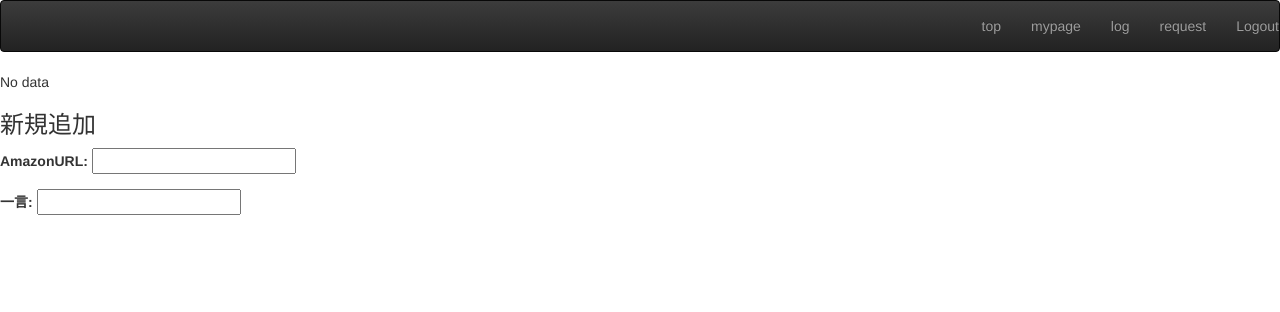
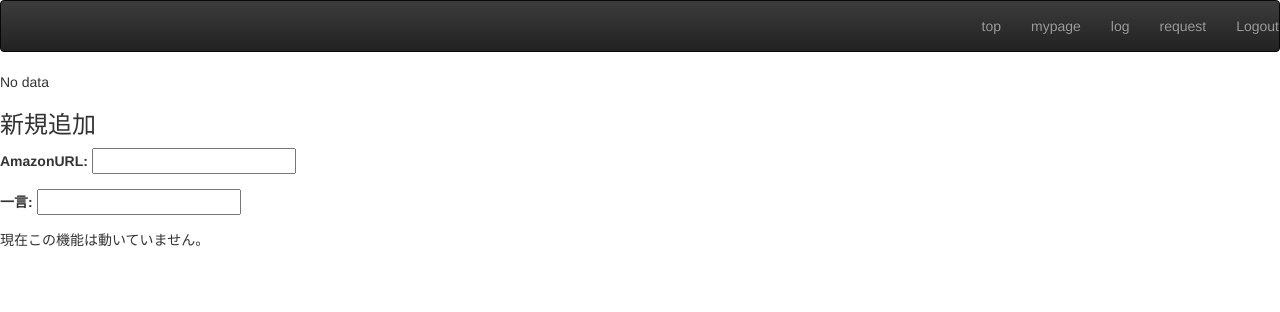
Before and after one commit to XMLPro/ManagementSystem, a Django app: template system/templates/requestView.html in a window 1280 px wide. Shown: the top 312 px of the page. Run offline with Django 3.2, Linux system fonts and the light colour scheme; the template is opened without the code that fills it, so the values that code supplies are empty; some libraries are stand-ins or nearby versions.

Commit message:
リクエスト機能が動いてなかったので、その旨を表記

```diff
--- a/system/templates/requestView.html
+++ b/system/templates/requestView.html
@@ -43,5 +43,6 @@
             <label for="speak">一言: <input type="text"></label>
         </p>
     </form>
+    現在この機能は動いていません。
 
 {% endblock %}
```
